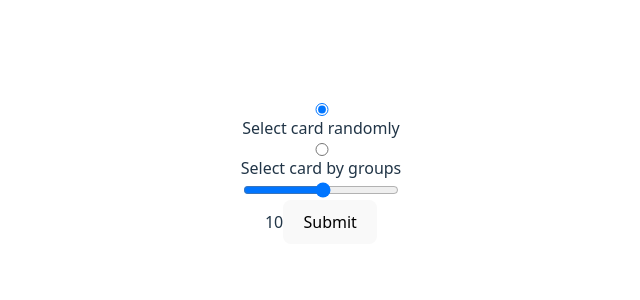
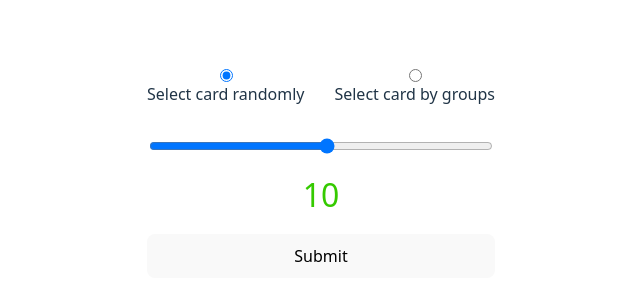
Before and after one commit to heroes75/project-memory-game, a React (Vite) app: page / in a window 1280 px wide. Shown: the part 228-528 px from the top of the page, without its empty margins (319-959 px from the left). Built offline with nearby package versions, Linux system fonts and the light colour scheme; no server answers.

Commit message:
start to stylising

```diff
--- a/src/App.jsx
+++ b/src/App.jsx
@@ -54,13 +54,6 @@ function App() {
       );
       console.log(resultOfFetch.groups.filter((el) => el.agency_name === "SM"));
       console.log(resultOfFetch.idols.filter((el) => el.groups.length === 0));
-      // setData(
-      //   resultOfFetch.groups
-      //     .filter((el) => el.name === "(G)I-DLE")
-      //     .map((el) => el.members)
-      //     .flat()
-      //     .map((el) => el.idol_id)
-      // );
     }
   }, []);
   function handleSelectLevel(input) {
@@ -72,10 +65,8 @@ function App() {
     }
     setData(newArrayOfRandomIdol);
     setMode("Game");
-    console.log(data);
   }
   function handleSelectGroup(input) {
-    console.log(input);
 
     setData(
       allData.groups
@@ -85,8 +76,6 @@ function App() {
           .map((el) => el.idol_id)
 
     );
-    console.log(
-      data);
     setMode("Game");
   }
 
@@ -94,8 +83,6 @@ function App() {
     setMode("Level")
   }
 
-  // fetch("https://api.hallyuapi.com/v1/kpop/groups").then(res => res.json()).then(res => console.log(res))
-  // console.log(allData);
   return (
     <>
 
--- /dev/null
+++ b/src/choose-level.css
@@ -0,0 +1,12 @@
+.select-type-of-level {
+    display: flex;
+    gap: 30px;
+    align-self: center;
+    margin-bottom: 30px;
+}
+
+.level-section {
+    display: flex;
+    flex-direction: column;
+    gap: 15px;
+}
--- a/src/components/choose-level.jsx
+++ b/src/components/choose-level.jsx
@@ -1,4 +1,5 @@
 import { useState } from "react";
+import '../choose-level.css'
 
 export default function ChooseLevel({ handleSelectLevel, handleSelectGroup }) {
   const [selectedValue, setSelectedValue] = useState("10");
@@ -17,7 +18,7 @@ export default function ChooseLevel({ handleSelectLevel, handleSelectGroup }) {
       {
         mode === "range"
         ?
-        <div>
+        <div className="level-section">
           <label className="label" htmlFor="level">
           <input
             onChange={(e) => setSelectedValue(e.target.value)}
@@ -27,9 +28,9 @@ export default function ChooseLevel({ handleSelectLevel, handleSelectGroup }) {
             type="range"
             step="1"
           />
-                </label>
-                <output>{selectedValue}</output>
-                <button onClick={() => handleSelectLevel(selectedValue)} type="submit">Submit</button>
+          </label>
+          <output style={{color: `rgb(${8.8 * (selectedValue - 4)}, ${255 - 8.8 * (selectedValue - 4)}, 0)`, fontSize: '32px'}}>{selectedValue}</output>
+          <button onClick={() => handleSelectLevel(selectedValue)} type="submit">Submit</button>
         </div>
         :
         <>
--- a/src/components/game.jsx
+++ b/src/components/game.jsx
@@ -27,16 +27,13 @@ export default function Game({ data, allData, handleChangeModeInGame }) {
       dialog.current.showModal()
       console.log("loose")
       increaseScore(score)
-      // return; //loose function
     }
     nextSelectedId.add(id);
-    // bestScore++
 
     if (nextSelectedId.size === data.length) {
       dialog.current.showModal()
       increaseScore(numbersOfCard)
       console.log("win")
-      // return; //success function
     }
     randomizeCard();
     setSelectedId(nextSelectedId);
```
